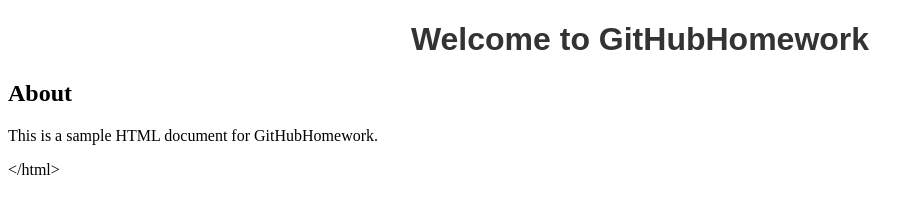
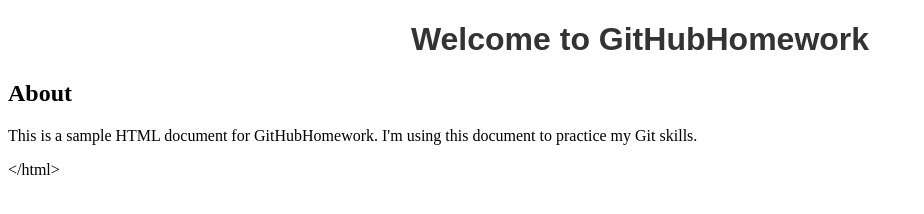
Before and after one commit to furstcontact/PlusWeek6, a plain HTML site: page index.html in a window 1280 px wide. Shown: the whole page, without its empty margins (0-924 px from the left). Drawn offline with Linux system fonts and the light colour scheme.

Commit message:
added a sentence to try to push

```diff
--- a/index.html
+++ b/index.html
@@ -13,7 +13,9 @@
     <main>
         <section>
             <h2>About</h2>
-            <p>This is a sample HTML document for GitHubHomework.</p>
+            <p>This is a sample HTML document for GitHubHomework.
+                I'm using this document to practice my Git skills.
+            </p>
         </section>
     </main>
 <script src="script.js"></script>
```
